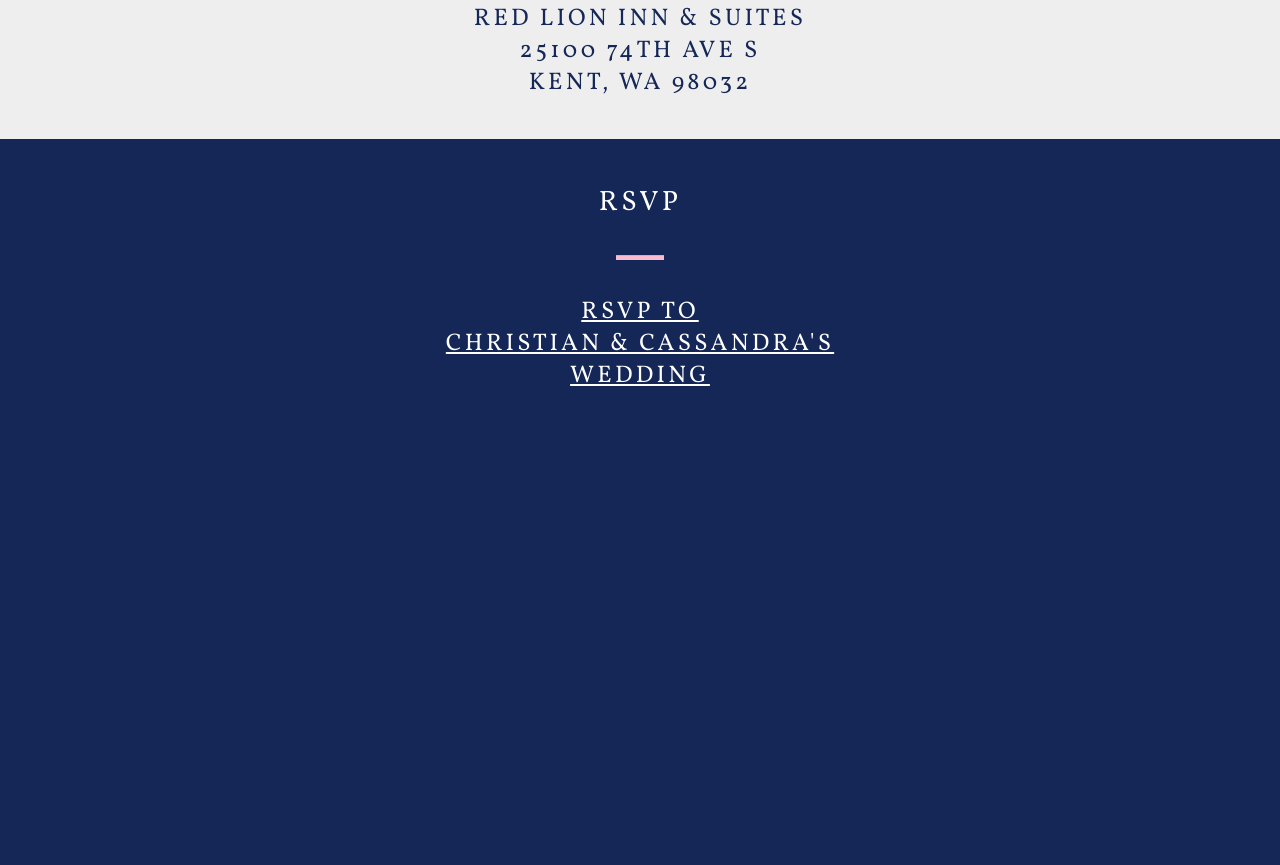
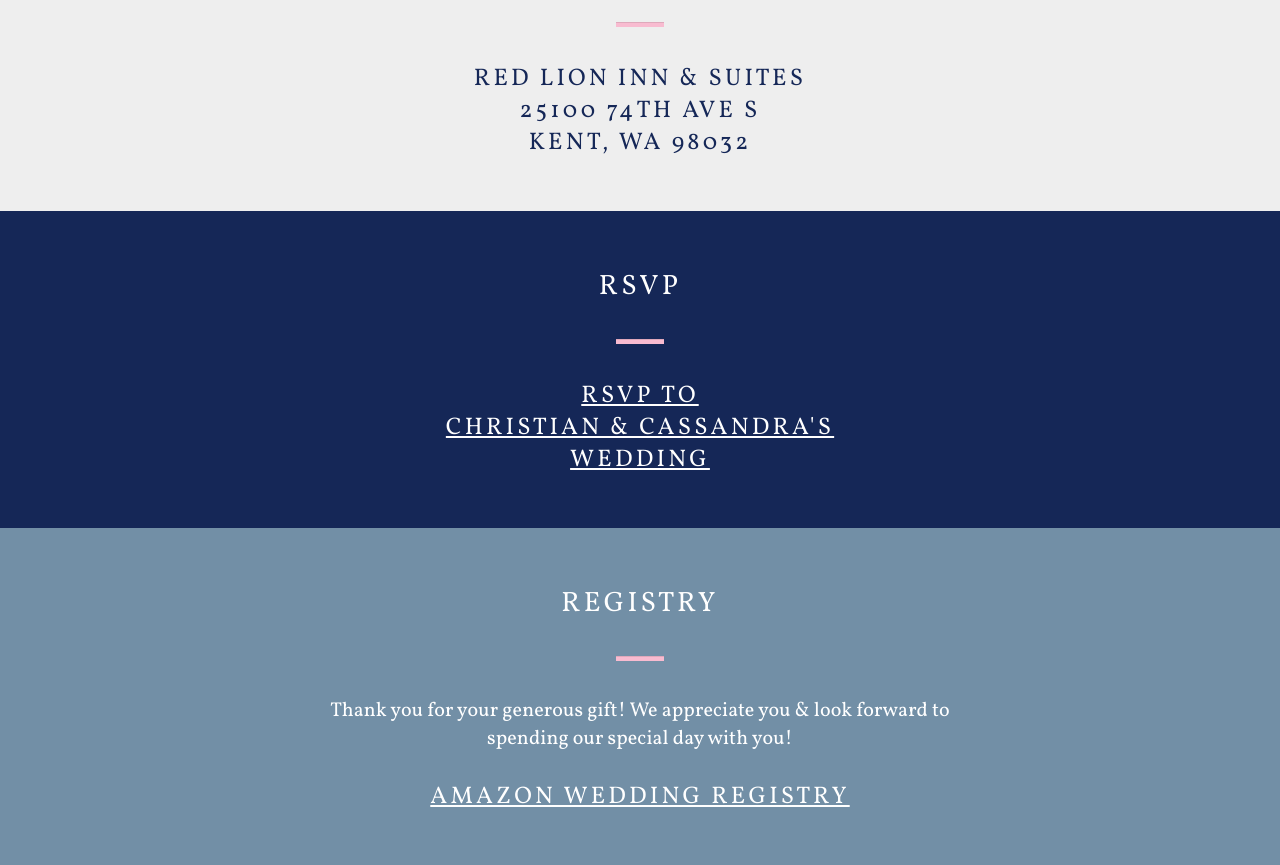
Before and after one commit to ianli/tugadewedding.com, a website: page index.html in a window 1280 px wide. Shown: the part 1577-2442 px from the top of the page. Before the commit the page ends 2009 px from the top, so only its background shows below. Drawn offline with nearby package versions, Linux system fonts and the light colour scheme.

Commit message:
Add registry

```diff
--- a/index.html
+++ b/index.html
@@ -79,6 +79,29 @@
     </h2>
   </div>
 
+  <div class="app-section app-section--light-blue">
+    <h1>Registry</h1>
+    <hr class="space-md space-plus-sm">
+    <hr class='app-divider'>
+    <hr class="space-md space-plus-sm">
+
+    <p>
+      Thank you for your generous gift!
+      We appreciate you &amp; look forward to spending our special day with you!
+    </p>
+
+    <hr class="space-md space-plus-sm">
+
+    <h2>
+      <a href="https://www.amazon.com/wedding/share/ItsATugadeWedding"
+          style="
+            color: #fff;
+            text-decoration: underline">
+        Amazon Wedding Registry
+      </a>
+    </h2>
+  </div>
+
 
   <!-- Javascript -->
   <script src="https://code.jquery.com/jquery-3.2.1.slim.min.js" integrity="sha384-KJ3o2DKtIkvYIK3UENzmM7KCkRr/rE9/Qpg6aAZGJwFDMVNA/GpGFF93hXpG5KkN" crossorigin="anonymous"></script>
--- a/src/sass/_section.scss
+++ b/src/sass/_section.scss
@@ -1,8 +1,8 @@
 .app-section {
-  padding: 32px 16px;
+  padding: 48px 16px;
 
   @include media-md-up() {
-    padding: 48px 16px;
+    padding: 60px 16px;
   }
 
   &.app-section--dark-blue {
--- a/src/sass/_typography.scss
+++ b/src/sass/_typography.scss
@@ -30,6 +30,20 @@ h3 {
   margin: -6px 0 -6px;
   font-size: 14px;
   line-height: 20px;
+}
+
+p {
+  margin: -4px auto -8px;
+  font-size: 16px;
+  line-height: 24px;
+  letter-spacing: 0.1;
+  max-width: 75%;
+
+  @include media-sm-up() {
+    line-height: 28px;
+    font-size: 20px;
+    max-width: 50%;
+  }
 }
 
 .space-xs,
```
Also changed, not shown: static/css/app.css, 1 other file.
